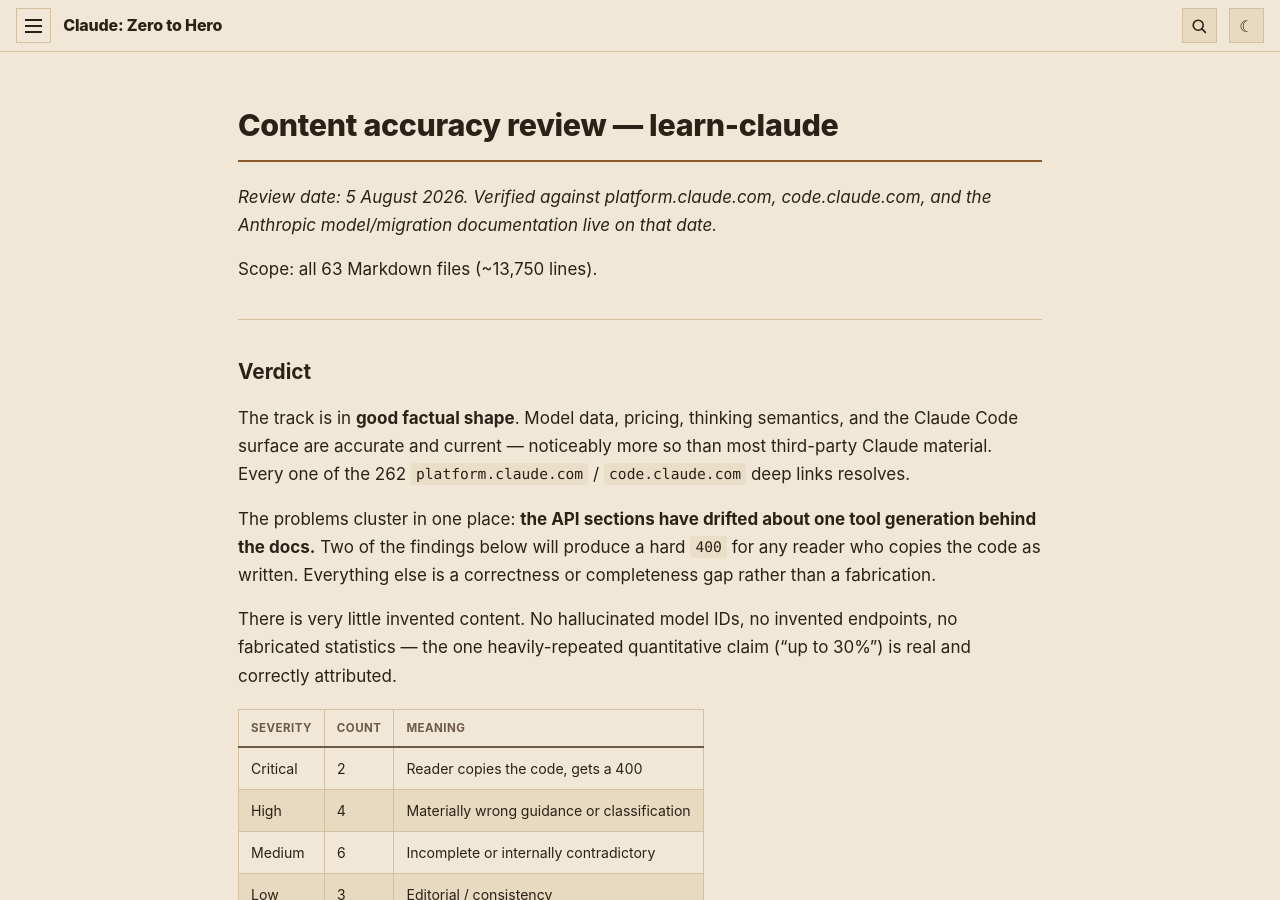
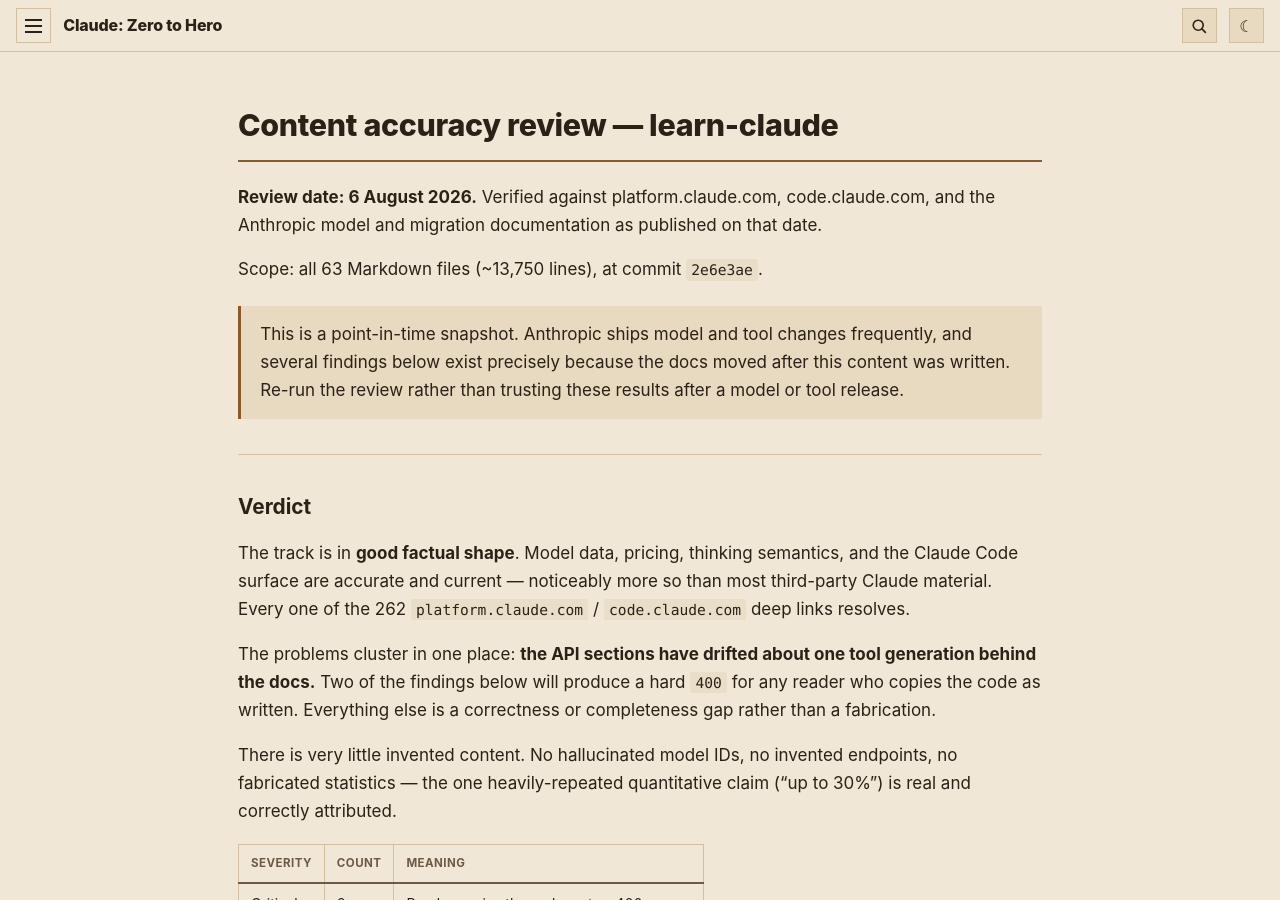
Before and after one commit to izarnev/learn-claude, a Jekyll site: the page built from CONTENT-ACCURACY-REVIEW-2026-08-06.md, in a window 1280 px wide and 900 px high. Built offline with Jekyll 4.4.1, drawn with Linux system fonts in a browser that asks for light colours.

Commit message:
Date the accuracy review and note its snapshot scope
Rename to include the review date and correct the in-file date to
6 August 2026. Record the reviewed commit and add a note that the
review is a point-in-time snapshot that should be re-run after a
model or tool release.

Co-Authored-By: Claude Opus 5 <noreply@anthropic.com>
Claude-Session: https://claude.ai/code/session_016StELjxA12pDmkoygdV1zg

```diff
--- a/CONTENT-ACCURACY-REVIEW.md
+++ b/CONTENT-ACCURACY-REVIEW-2026-08-06.md
@@ -1,12 +1,16 @@
 ---
-title: "Content accuracy review"
+title: "Content accuracy review — 6 August 2026"
+date: 2026-08-06
 ---
 
 # Content accuracy review — learn-claude
 
-*Review date: 5 August 2026. Verified against platform.claude.com, code.claude.com, and the Anthropic model/migration documentation live on that date.*
+**Review date: 6 August 2026.**
+Verified against platform.claude.com, code.claude.com, and the Anthropic model and migration documentation as published on that date.
 
-Scope: all 63 Markdown files (~13,750 lines).
+Scope: all 63 Markdown files (~13,750 lines), at commit `2e6e3ae`.
+
+> This is a point-in-time snapshot. Anthropic ships model and tool changes frequently, and several findings below exist precisely because the docs moved after this content was written. Re-run the review rather than trusting these results after a model or tool release.
 
 ---
 
```
